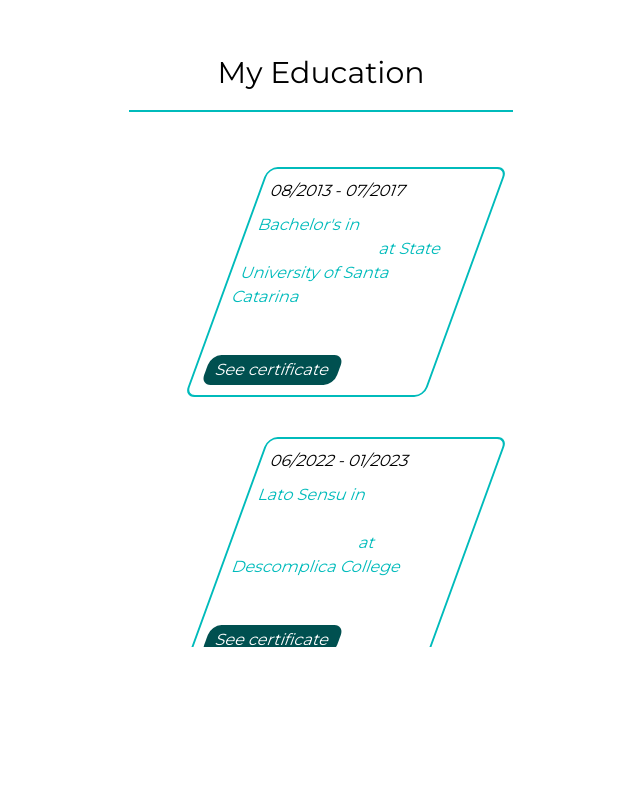
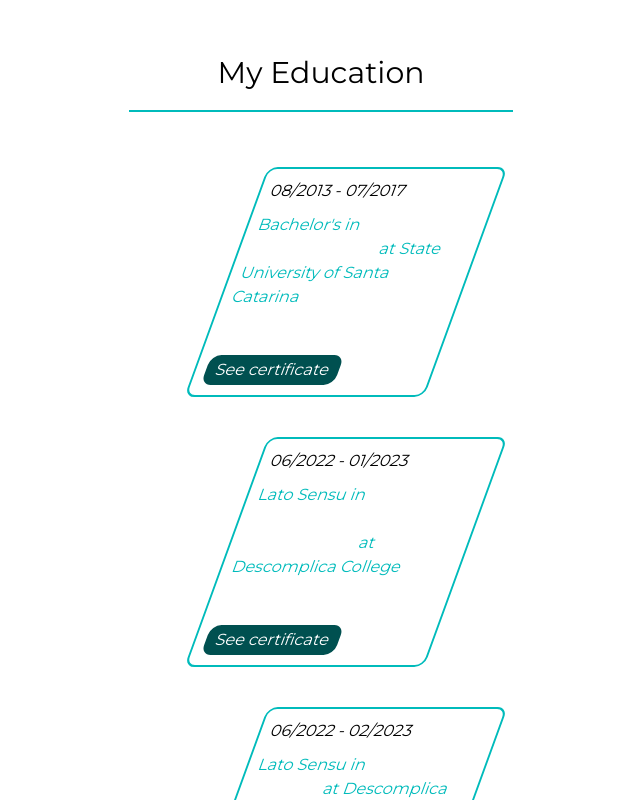
Before and after one commit to maisappreis/maisappreis.github.io, a Next.js app: page /pages/education in a window 1280 px wide. Shown: the top 800 px of the page, without its empty margins (319-959 px from the left). Built offline with nearby package versions, Linux system fonts and the light colour scheme.

Commit message:
style: CSS improvements.

```diff
--- a/src/app/layout/styles/Footer.module.css
+++ b/src/app/layout/styles/Footer.module.css
@@ -1,6 +1,6 @@
 .footer {
   height: 40px;
-  padding: 10px;
+  padding: 10px 0;
   background-color: var(--gray-dark-color);
 
   display: flex;
@@ -10,5 +10,6 @@
 
 .text {
   color: #ccc;
-  font-size: 15px;
+  font-size: 13px;
+  text-align: center;
 }
--- a/src/app/pages/education/Education.module.css
+++ b/src/app/pages/education/Education.module.css
@@ -6,19 +6,21 @@
 .history {
   display: flex;
   justify-content: flex-start;
-  overflow-x: auto;
   margin: 110px 0px;
   padding: 0 50px 0 100px;
-
   max-width: 100vw;
   height: 300px;
 
-  scrollbar-width: none; /* Oculta a barra de rolagem no Firefox */
-  -ms-overflow-style: none; /* Oculta a barra de rolagem no IE/Edge */
+  /* overflow-x: auto; */
+  /* Oculta a barra de rolagem no Firefox */
+  /* scrollbar-width: none; */
+  /* Oculta a barra de rolagem no IE/Edge */
+  /* -ms-overflow-style: none; */
 }
 
 .history::-webkit-scrollbar {
-  display: none; /* Oculta a barra de rolagem no Chrome/Safari */
+  /* Oculta a barra de rolagem no Chrome/Safari */
+  display: none;
 }
 
 .box {
@@ -66,7 +68,7 @@
   .history {
     flex-direction: column;
     margin: 20px 0px;
-    height: 500px;
+    height: fit-content;
   }
 
   .box {
--- a/src/app/pages/home/Home.module.css
+++ b/src/app/pages/home/Home.module.css
@@ -5,6 +5,7 @@
 .h1 {
     font-size: 40px;
     font-family: 'Dancing Script', Arial, Helvetica, sans-serif;
+    text-align: center;
 }
 
 .img {
--- a/src/app/pages/portfolio/Portfolio.module.css
+++ b/src/app/pages/portfolio/Portfolio.module.css
@@ -11,8 +11,8 @@
 }
 
 .box {
-  height: 300px;
-  width: 380px;
+  height: 320px;
+  width: 350px;
   margin: 15px;
   padding: 10px;
   border-radius: 20px;
```
